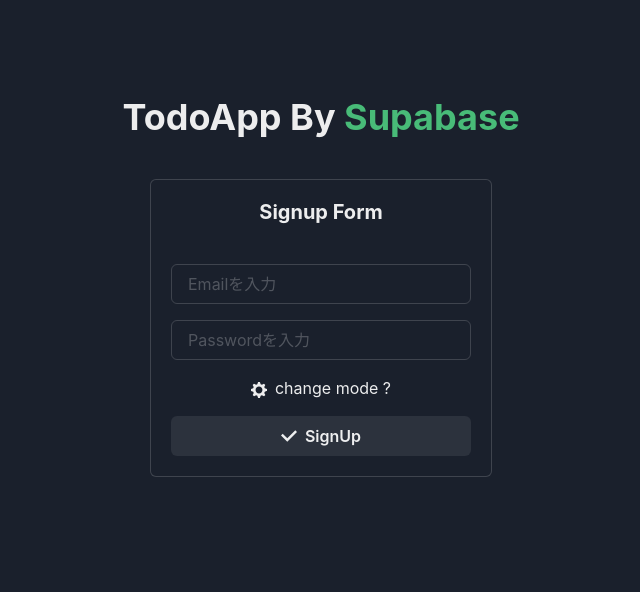
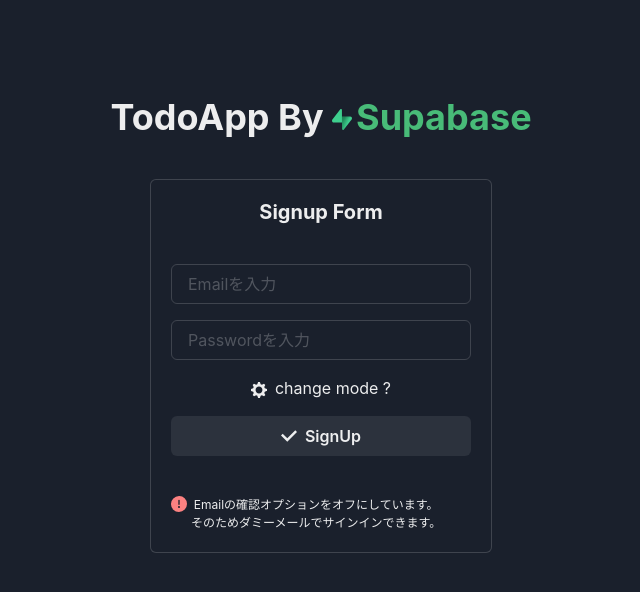
Before and after one commit to taixnishi/simple-todo-supabase, a Next.js app: page / in a window 1280 px wide. Shown: the top 592 px of the page, without its empty margins (319-959 px from the left). Built offline with nearby package versions, Linux system fonts and the light colour scheme; no server answers.

Commit message:
ヘッダーテキストにアイコンの追加&注意文言の追加

```diff
--- a/src/components/molecules/Header.tsx
+++ b/src/components/molecules/Header.tsx
@@ -1,10 +1,17 @@
-import { FC } from "react";
-import { Heading, Text } from "@chakra-ui/react";
-
+import { FC } from 'react';
+import { Heading, Text, Image } from '@chakra-ui/react';
+import styles from '../../styles/Home.module.css';
 export const Header: FC = () => {
   return (
     <Heading mb={10}>
       TodoApp&nbsp;By&nbsp;
+      <Image
+        src="/supabase.svg"
+        alt="supabase Logo"
+        width={6}
+        display="inline"
+        pr={1}
+      />
       <Text as="span" color="green.400">
         Supabase
       </Text>
--- a/src/pages/index.tsx
+++ b/src/pages/index.tsx
@@ -15,6 +15,7 @@
   CardBody,
   CardHeader,
   Heading,
+  CardFooter,
 } from '@chakra-ui/react';
 import { NextPage, GetStaticProps, GetServerSideProps } from 'next';
 import { supabase } from '../../utils/supabaseClient';
@@ -25,7 +26,7 @@
 import { taskIF } from '@/types/type';
 import { Layout } from '@/components/layout/Layout';
 import { useMutateAuth } from '@/hooks/useMutateAuth';
-import { CheckIcon, SettingsIcon } from '@chakra-ui/icons';
+import { CheckIcon, SettingsIcon, WarningIcon } from '@chakra-ui/icons';
 
 // const taskList: taskIF[] = [
 //   {
@@ -161,6 +162,13 @@
             </Stack>
           </form>
         </CardBody>
+        <CardFooter>
+          <WarningIcon mr={1} color="red.300" />
+          <Text maxW="300px" fontSize="xs" textAlign="center">
+            Emailの確認オプションをオフにしています。
+            <br />そのためダミーメールでサインインできます。
+          </Text>
+        </CardFooter>
       </Card>
     </Layout>
   );
```
Also changed, not shown: public/supabase.svg (added).
